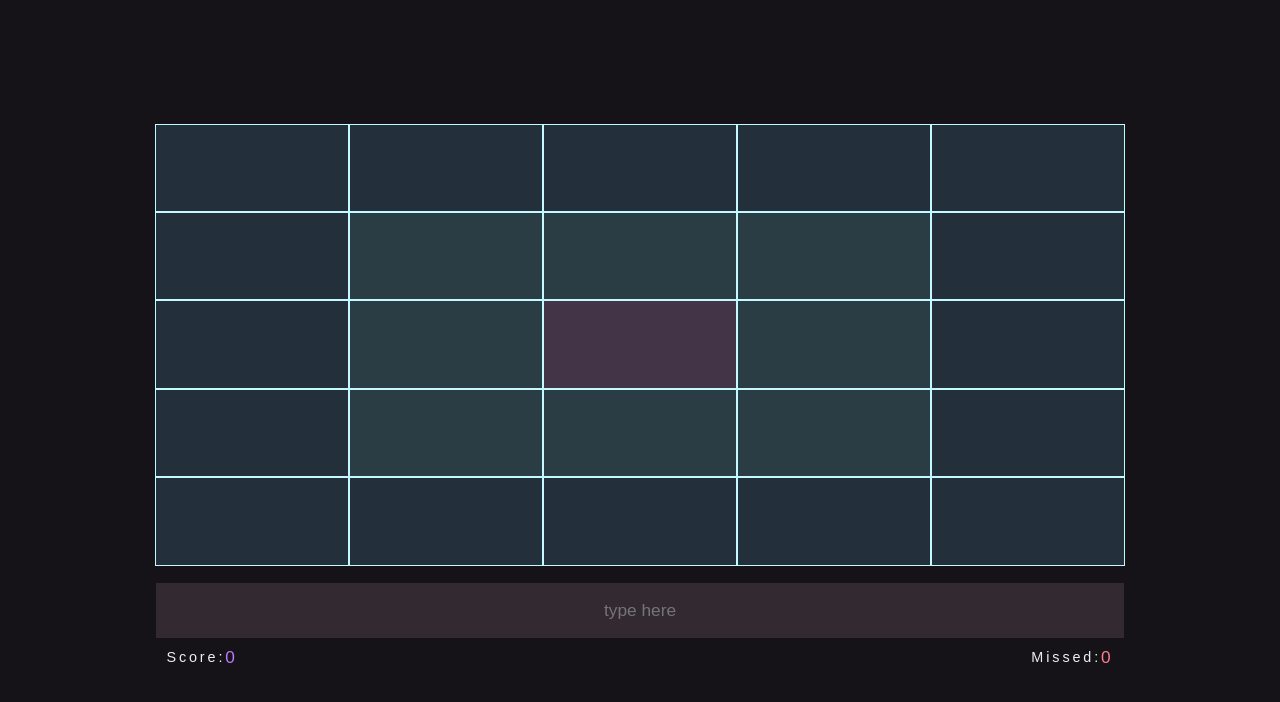
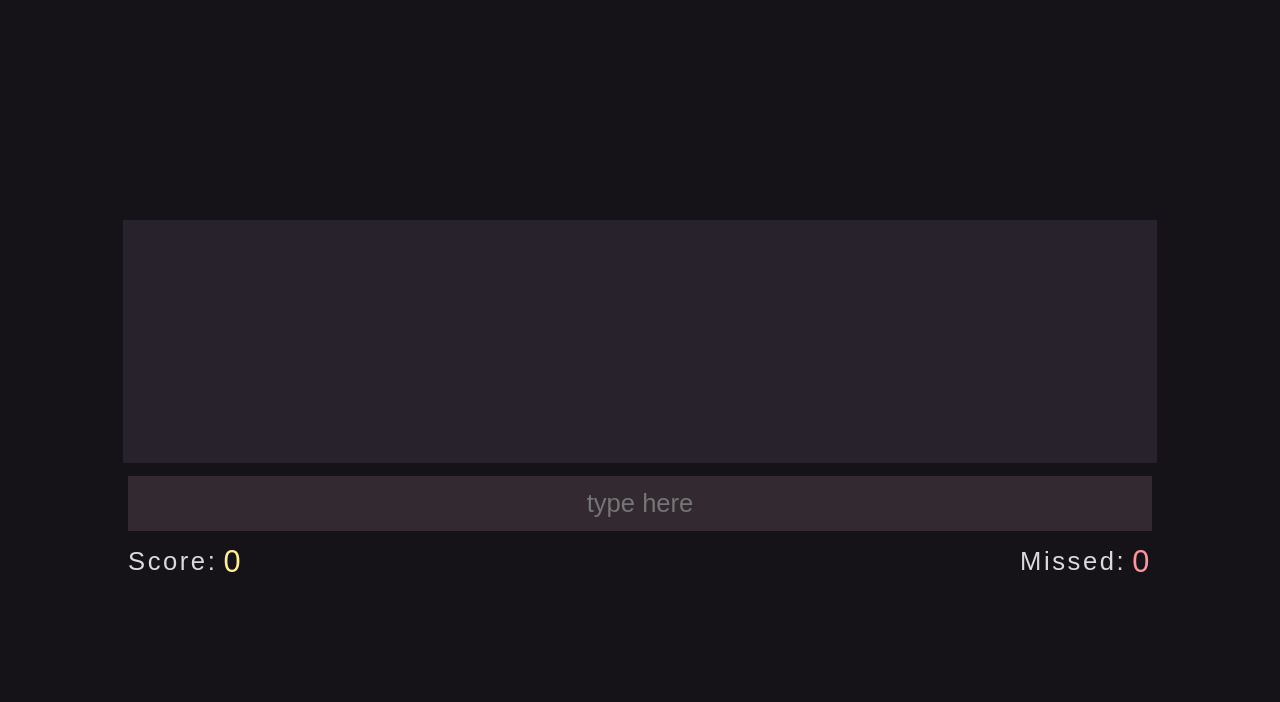
Before and after one commit to mrk-lwrnc/typing-grid, a plain HTML site: page index.html in a window 1280 px wide. Drawn offline with Linux system fonts and the light colour scheme.

Commit message:
refactored styles

```diff
--- a/styles/main.css
+++ b/styles/main.css
@@ -6,147 +6,147 @@ body {
     min-height: 100%;
     margin: 0;
     padding: 0;
+
     background: #161318;
     color: #ffffff;
     font-family: Arial, Helvetica, sans-serif;
-    font-size: 0.9em;
-    letter-spacing: 0.2em;
+    font-size: 0.75em;
+    letter-spacing: 0.1em;
+
     display: flex;
     flex-flow: column wrap;
-    align-content: center;
     justify-content: center;
 }
 
 .grid-container {
     width: 100%;
+
     display: flex;
-    flex-flow: column nowrap;
+    flex-flow: column wrap;
     align-content: center;
 }
 
 .row-container {
-    width: 100%;
+    width: 80%;
+    padding: 0.2em;
+
+    background: #27222b;
+
     display: flex;
-    flex-flow: row nowrap;
+    flex-flow: row wrap;
     justify-content: center;
 }
 
 .tile {
-    width: 15%;
-    height: 5em;
-    background: #4e4e4e;
-    border: 1px solid #c3faff;
-    display: flex;
-    justify-content: center;
-    align-items: center;
+    min-height: 1.2em;
+    padding: 0.15em;
+
+    text-align: center;
+
+    flex-grow: 1;
 }
 
 .outer-tile {
-    background: #232f3a;
+    color: #9786d4;
 }
 
 .middle-tile {
-    background: #2b3d44;
+    color: #87d4eb;
 }
 
 .inner-tile {
-    background: #433547;
+    color: #edf886;
 }
 
 .input-container {
     width: 100%;
+
     display: flex;
-    flex-flow: column nowrap;
-    align-items: center;
+    flex-flow: column wrap;
+    align-content: center;
 }
 
 .input {
-    width: 74%;
-    height: 2em;
-    margin-top: 1em;
-    padding: 0.6em;
+    width: 80%;
+    margin: 0.5em 0;
+    padding: 0.5em 0;
+
     background: #332930;
     color: #ffffff;
-    font-size: 1.2em;
+    font-size: inherit;
     border: none;
     outline: none;
     text-align: center;
 }
 
 .stats-container {
-    width: 74%;
-    padding: 0.6em;
     display: flex;
     flex-flow: row nowrap;
     justify-content: space-between;
 }
 
-.score {
+.score, .missed {
     display: flex;
     flex-flow: row nowrap;
     align-items: center;
 }
 
-.score-label {
-    color: #eeeeee;
+.score-label, .missed-label {
+    color: #dadada;
+}
+
+.score-value, .missed-value {
+    margin-left: 0.2em;
+
+    font-size: 1.2em;
 }
 
 .score-value {
-    font-size: 1.2em;
-    color: #b97bff;
+    color: #ffef94;
 }
 
-.missed {
-    display: flex;
-    flex-flow: row nowrap;
-    align-items: center;
+.missed-value {
+    color: #ff949d;
 }
 
-.missed-label {
-    color: #eeeeee;
-}
-
-
-.missed-value {
-    font-size: 1.2em;
-    color: #ff7b98;
-}
-
-@media screen and (min-width: 425px) {
-    .tile {
-        font-size: 1.2em;
+@media screen and (min-height: 650px) {
+    body {
+        font-size: 0.9em;
     }
 }
 
-@media screen and (min-width: 800px) {
-    .tile {
-        height: 4em;
-        font-size: 1.5em;
+@media screen and (min-height: 800px) {
+    body {
+        font-size: 1em;
     }
 }
 
-@media screen and (min-width: 1000px) {
-    .tile {
-        height: 3em;
-        font-size: 2em;
+@media screen and (min-height: 1000px) {
+    body {
+        font-size: 1.4em;
     }
 }
 
-@media screen and (min-width: 1350px) {
-    .tile {
-        height: 2.5em;
-        font-size: 2.5em;
+@media screen and (min-height: 1300px) {
+    body {
+        font-size: 1.9em;
     }
 }
 
-@media screen and (min-width: 2000px) {
-    .tile {
-        font-size: 3em;
+@media screen and (min-width: 1200px) and (min-height: 600px) {
+    body {
+        font-size: 1.3em;
     }
 }
 
-@media screen and (min-width: 2500px) {
-    .tile {
-        font-size: 4em;
+@media screen and (min-width: 1280px) and (min-height: 800px) {
+    body {
+        font-size: 1.6em;
     }
 }
+
+@media screen and (min-width: 1440px) and (min-height: 900px) {
+    body {
+        font-size: 1.8em;
+    }
+}
```
